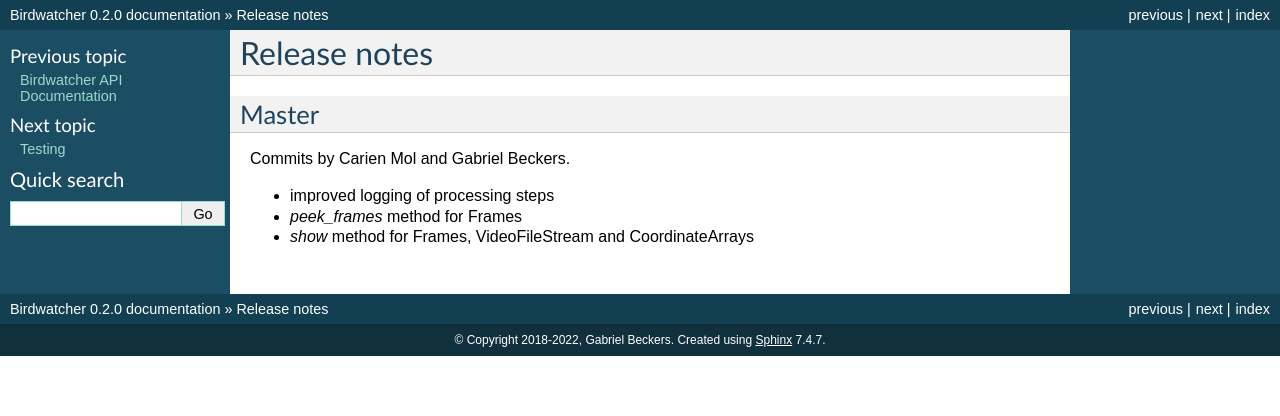
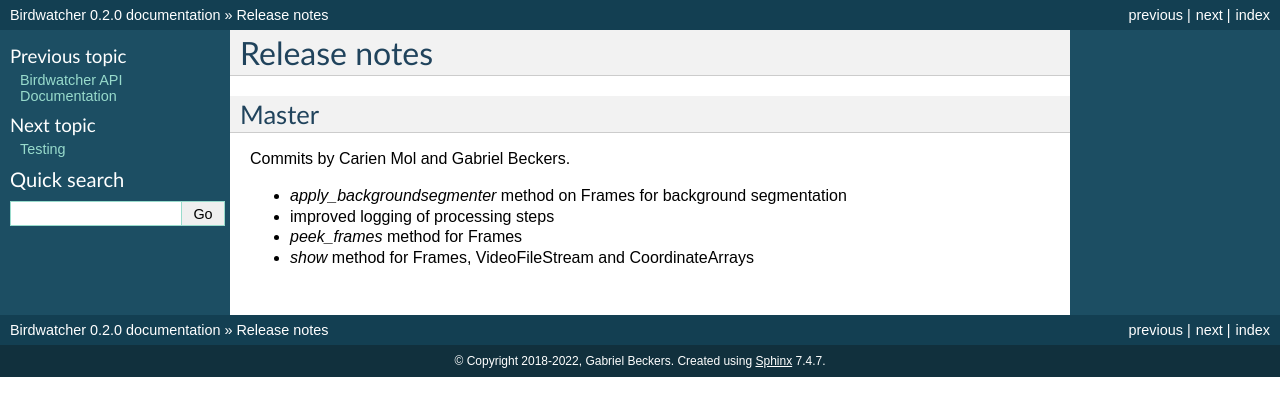
Before and after one commit to gbeckers/Birdwatcher, a Sphinx documentation site: the page built from docs/releasenotes.rst, in a window 1280 px wide. Shown: the top 416 px of the page. Built offline with Sphinx 7.4.7, drawn with Linux system fonts in a browser that asks for light colours.

Commit message:
update to last commits

```diff
--- a/docs/releasenotes.rst
+++ b/docs/releasenotes.rst
@@ -6,6 +6,7 @@ Master
 
 Commits by Carien Mol and Gabriel Beckers.
 
+- `apply_backgroundsegmenter` method on Frames for background segmentation
 - improved logging of processing steps
 - `peek_frames` method for Frames
 - `show` method for Frames, VideoFileStream and CoordinateArrays
```
